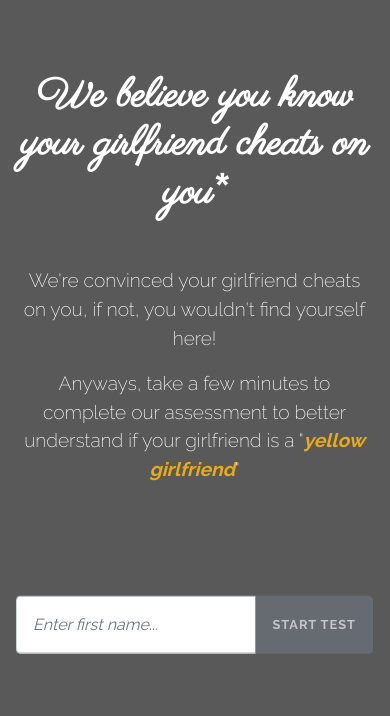
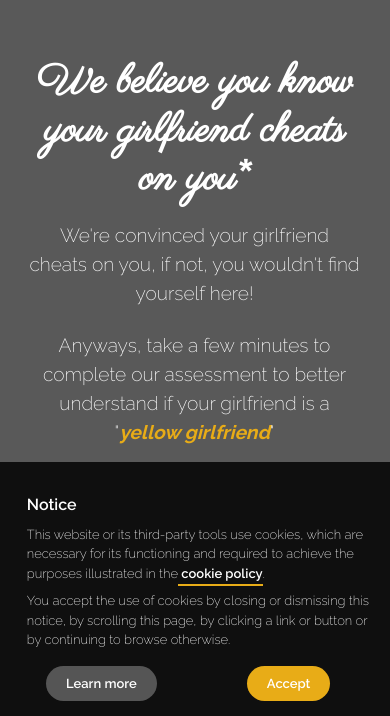
Before and after one commit to Eunit99/YellowGirlfriend-React, a React (Create React App) app: page / in a window 390 px wide. Shown: the part 128-844 px from the top of the page. Built offline with nearby package versions, Linux system fonts and the light colour scheme.

Commit message:
Inproved responsiveness of general app

```diff
--- a/src/components/AppContainer/messages/components/assets/Message.css
+++ b/src/components/AppContainer/messages/components/assets/Message.css
@@ -7,7 +7,7 @@
   background-color: #22419A;
   border: none;
   border-radius: 50%;
-  box-shadow: 0 6px 18px 0 rgba(0, 35, 90, .08), 0 0 2px 0 rgba(0, 35, 90, .06);
+  box-shadow: 0 6px 18px 0 #00235a14, 0 0 2px 0 #00235a0f;
   cursor: pointer;
   transform: translateY(30px);
   opacity: 0;
@@ -42,7 +42,7 @@ ul {
   padding: 30px;
   overflow-x: hidden;
   background-color: #fffdf1;
-  color: rgb(15, 15, 15);
+  color: #0f0f0f;
   opacity: 0.8;
   margin: auto;
   margin-right: 40px;
@@ -78,7 +78,7 @@ ul {
   height: 50px;
   margin-top: 40px;
   background-color: #fff;
-  box-shadow: 0 6px 18px 0 rgba(0, 35, 90, .08), 0 0 2px 0 rgba(0, 35, 90, .06);
+  box-shadow: 0 6px 18px 0 #00235a14, 0 0 2px 0 #00235a0f;
   border-radius: 10px;
   display: flex;
   align-items: center;
@@ -145,7 +145,7 @@ ul {
   bottom: 0;
   left: 0;
   width: 98%;
-  background-color: rgb(255, 255, 224);
+  background-color: #ffffe0;
   display: flex;
   align-items: center;
   visibility: hidden;
@@ -167,7 +167,7 @@ ul {
 }
 
 .message-input-container textarea:hover {
-  background-color: rgba(219, 219, 219, 0.3);
+  background-color: #dbdbdb4d;
   transition: background-color 0.3s ease-in;
 }
 
--- a/src/components/AppContainer/skweyed/components/HeroTextContainer.js
+++ b/src/components/AppContainer/skweyed/components/HeroTextContainer.js
@@ -1,6 +1,7 @@
 import React, { Component } from 'react';
 import WelcomeInputContainer from './WelcomeInputContainer';
 import ReactTooltip from 'react-tooltip'
+import CookiesConsent from './cookies-consent/CookiesConsent';
 
 class HeroTextContainer extends Component {
 
@@ -21,17 +22,17 @@ class HeroTextContainer extends Component {
 
     return (
       <div className="skweyed-content text-white">
-        <div className="hero-heading mb-5">
+        <div className="hero-heading mb-2 mb-sm-5">
           <h1>
             {headingText}
             <span data-tip="This is just our opinion and shouldn't be considered a professional advice.">*</span>
           </h1>
         </div>
-        <div className="mb-2">
+        <div className="mb-2 mb-sm-3">
           <p>We're convinced your girlfriend cheats on you, if not, you wouldn't find yourself here!
           </p>
         </div>
-        <div className="mb-5">
+        <div className="mb-2 mb-sm-5">
           <p>Anyways, take a few minutes to complete our assessment to better understand if your girlfriend is a
             "<span
               className="title-text"
@@ -44,7 +45,7 @@ class HeroTextContainer extends Component {
           </p>
           <ReactTooltip
             place="top"
-            delayHide="1000"
+            delayHide={1000}
             border={true}
             textColor="#000000"
             backgroundColor="#f8dea2"
@@ -59,6 +60,8 @@ class HeroTextContainer extends Component {
           visitorName={this.props.visitorName}
           appStarterButton={this.props.appStarterButton}
         />
+
+        <CookiesConsent />
       </div>
     );
   }
--- a/src/components/AppContainer/skweyed/components/assets/Skweyed.css
+++ b/src/components/AppContainer/skweyed/components/assets/Skweyed.css
@@ -10,7 +10,8 @@
   bottom: 0;
   left: 0;
   right: 0;
-  z-index: 3;
+  z-index: 1;
+  margin: 0 15px;
 }
 
 .skweyed .skweyed--bg {
@@ -22,6 +23,11 @@
   background-color: transparent;
   background-size: contain;
   background-repeat: no-repeat;
+}
+
+.skweyed .skweyed-content {
+  display: grid;
+  place-content: center;
 }
 
 .skweyed .skweyed-content .hero-heading {
@@ -41,7 +47,7 @@
 }
 
 .skweyed .skweyed-content .input-group {
-  margin-top: 7rem;
+  margin-top: 0;
 }
 
 .skweyed .skweyed-content .input-group--intro {
@@ -68,7 +74,7 @@
 
 .social-icons {
   width: 18%;
-  z-index: 2;
+  z-index: -1;
   position: fixed;
   bottom: 0;
   left: 0;
@@ -91,7 +97,7 @@
 
 .social-icons ul>li>a:hover {
   background-color: #e8ac17;
-  color: rgb(64, 63, 69);
+  color: #403f45;
   transition: ease-in 0.3s;
   -webkit-transition: ease-in 0.3s;
   -moz-transition: ease-in 0.3s;
@@ -102,12 +108,12 @@
 .social-icons ul>li>a {
   display: block;
   color: #fff;
-  background-color: rgb(64, 63, 69);
+  background-color: #403f45;
   border-radius: 100%;
   line-height: 2rem;
   height: 2rem;
   width: 2rem;
-  box-shadow: 1px 1px 6px rgb(64, 63, 69);
+  box-shadow: 1px 1px 6px #403f45;
 }
 
 .btn-secondary {
@@ -135,14 +141,13 @@
 
 @media (min-width: 300px) and (max-width: 360px) {
   .skweyed .skweyed-content {
-    padding: 2rem;
+    padding: 1.225rem;
     height: 100vh;
     margin: auto;
-    transform: translate(0, 0);
   }
 
   .skweyed .skweyed-content .input-group {
-    margin-top: 5rem;
+    margin-top: 0;
   }
 }
 
@@ -156,7 +161,7 @@
 
 @media screen and (min-width: 361px) and (max-width: 767px) {
   .skweyed .skweyed-content {
-    padding: 2rem;
+    padding: 30px;
   }
 
   .social-icons {
@@ -201,19 +206,6 @@
 
 }
 
-
-/**
- *`
- *  SMALLER PHONES TO TABLETS
- *	(from 385px - 767px)
- */
-
-@media screen and (min-width: 385px) and (max-width: 767px) {
-  .skweyed .skweyed-content {
-    transform: translate(0%, 20%)
-  }
-}
-
 /**
  *`
  *  SMALLER PHONES TO TABLETS
@@ -223,19 +215,6 @@
 @media screen and (min-width: 385px) and (max-width: 800px) {
   .skweyed .skweyed-content {
     height: 100vh;
-  }
-}
-
-
-/**
- *`
- *  TABLETS
- *	(from 385px - 800px)
- */
-
-@media screen and (min-width: 768px) and (max-width: 800px) {
-  .skweyed .skweyed-content {
-    transform: translate(0%, 25%)
   }
 }
 
```
